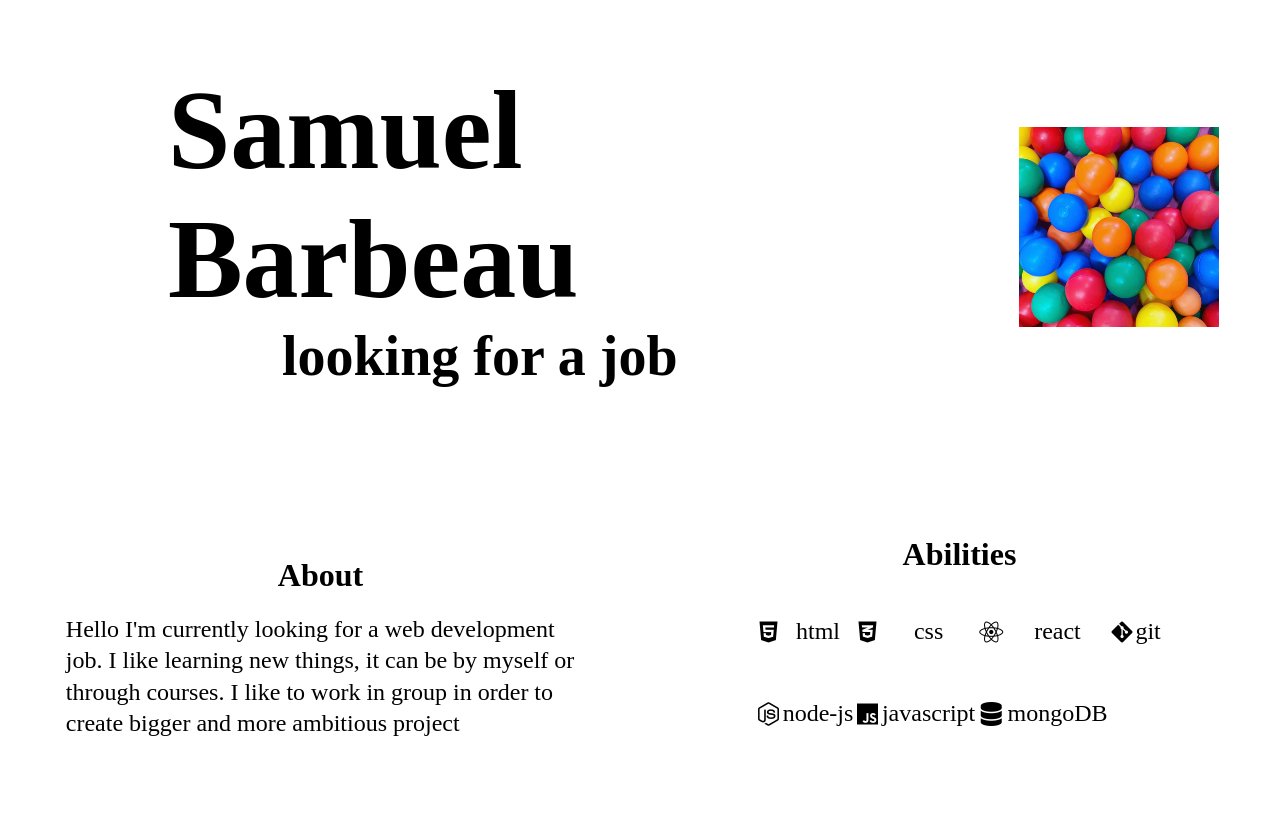
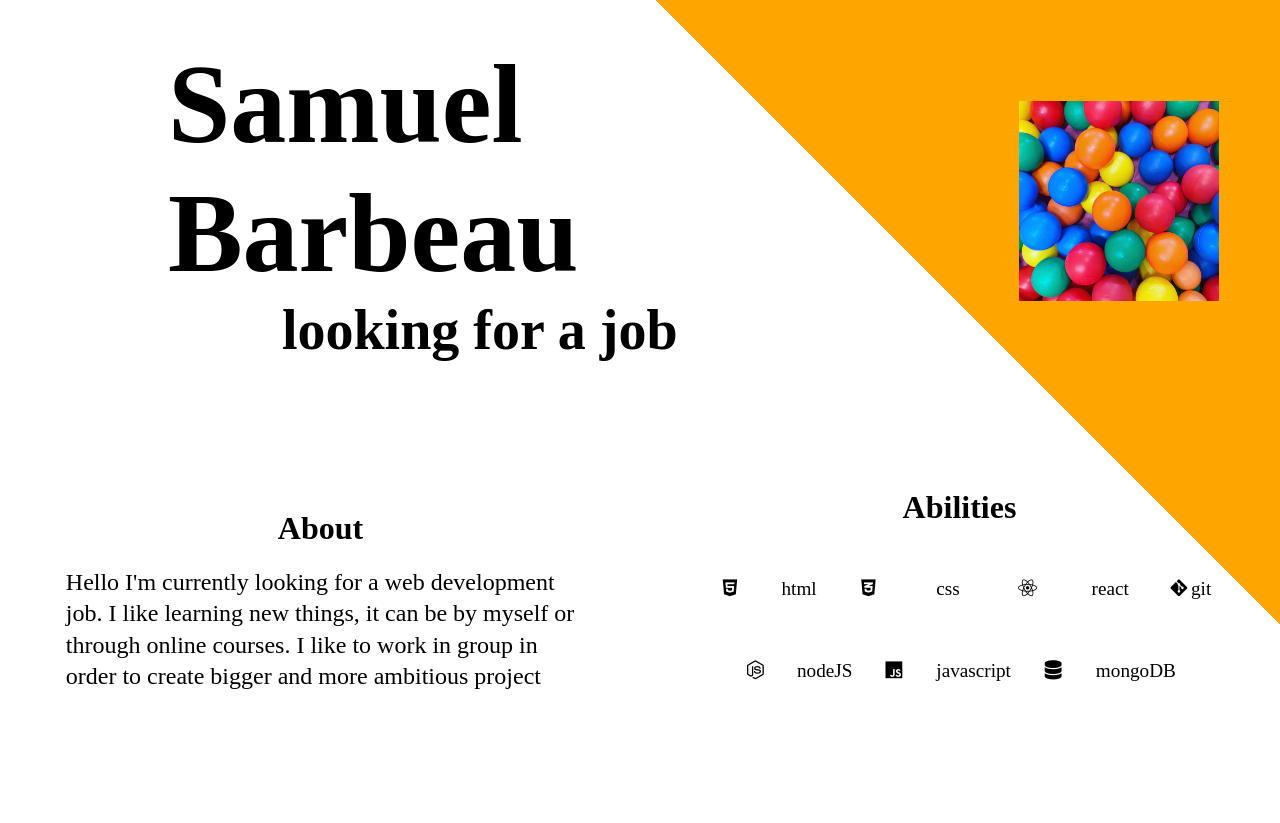
Before and after one commit to un-sam-sauvage/NewWebsite, a plain HTML site: page index.html in a window 1280 px wide. Shown: the top 823 px of the page. Drawn offline with Linux system fonts and the light colour scheme.

Commit message:
use vw and vh it's awesome

```diff
--- a/css/styles.css
+++ b/css/styles.css
@@ -6,6 +6,9 @@
 h3 {
     font-size: 2rem;
     margin: 4%;
+}
+body{
+    overflow-x: hidden;
 }
 
 /* ================================================================= */
@@ -20,13 +23,19 @@ h3 {
     width: 75%;
     text-align: left;
     font-size: 3.5em;
-    padding: 5% 13%;
+    padding: 3% 13%;
 }
 
 #top th:nth-child(1) p {
     text-align: center;
 }
-
+.orange-top{
+    width : 100vw;
+    height : 100vh;
+    position : absolute;
+    z-index: -1;
+    background-image: -webkit-linear-gradient(45deg, white 70%, orange 30%);
+}
 /* ================================================================= */
 /* MIDDLE */
 /* ================================================================= */
@@ -49,20 +58,22 @@ h3 {
     padding: 5% 5%;
 }
 
-#abilities {
-    padding: 0 10%;
-}
-
-
 
 #abilities table {
     width: 100%;
     text-align: center;
-    font-size: 1.5rem;
+    font-size: 1.5vw;
 }
 
 #abilities tr {
     height: 80px;
+}
+#abilities tr:nth-child(2){
+    position: relative;
+    left : 2vw;
+}
+#abilities tr:nth-child(2) td{
+    padding : 0 1vw;
 }
 
 /* ================================================================= */
--- a/index.html
+++ b/index.html
@@ -9,6 +9,7 @@
 </head>
 
 <body>
+    <div class="orange-top"></div>
     <table id="top">
         <tr>
             <th>
@@ -31,7 +32,7 @@
             <th>
                 <div id="about">
                     <h3>About</h3>
-                    <p>Hello I'm currently looking for a web development job. I like learning new things, it can be by myself or through courses. I like to work in group in order to create bigger and more ambitious project</p>
+                    <p>Hello I'm currently looking for a web development job. I like learning new things, it can be by myself or through online courses. I like to work in group in order to create bigger and more ambitious project</p>
                 </div>
             </th>
             <th>
@@ -51,7 +52,7 @@
                         </tr>
                         <tr>
                             <td><i class="fab fa-node-js"></i></td>
-                            <td>node-js</td>
+                            <td>nodeJS</td>
                             <td><i class="fab fa-js"></i></td>
                             <td>javascript</td>
                             <td><i class="fas fa-database"></i></td>
```
